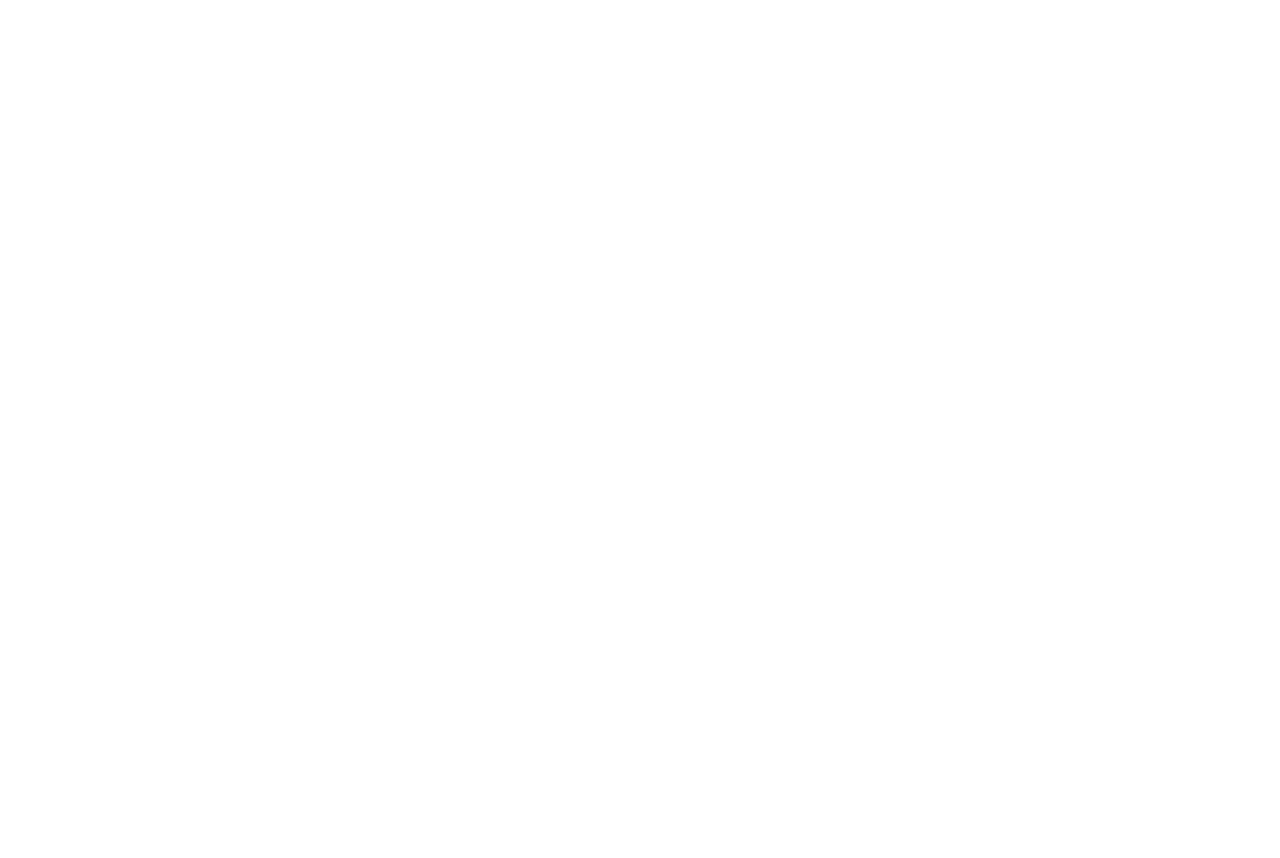
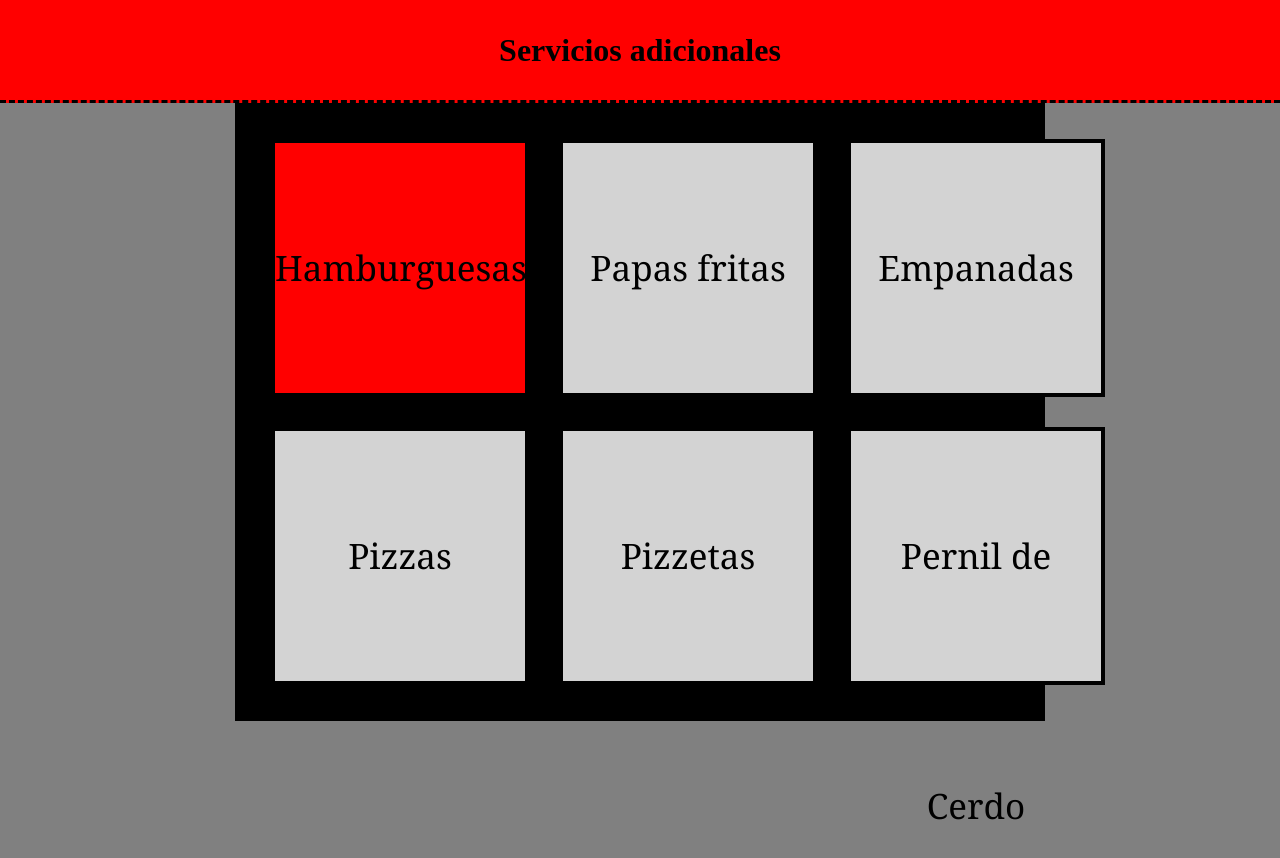
Before and after one commit to wefookes/Williamburger-GIT, a plain HTML site: page paginas/servicios.html in a window 1280 px wide. Before the commit the page ends 800 px from the top, so only its background shows below. Drawn offline with Linux system fonts and the light colour scheme.

Commit message:
nombre del comit

```diff
--- a/css/estilos.css
+++ b/css/estilos.css
@@ -223,3 +223,50 @@ h4{
     transform: scale(1);
 }
 }
+.grid-layout{
+    display: grid;
+    grid-template-columns: auto auto auto;
+    width: 60%;
+    margin: 0 auto;
+    background-color: black;
+    padding: 20px;
+    border: 1px solid black;
+
+}
+.cuadrado {
+    width: 250px;
+    height: 250px;
+    border: 4px solid black;
+    background-color: lightgray;
+    margin: 15px;
+    text-align: center;
+    line-height: 250px;
+    float: left;
+
+}
+
+.c10{
+    background-color: red;
+    font-family: Cambria, Cochin, Georgia, Times, 'Times New Roman', serif;
+    font-size: 35px;
+}
+.c11{
+    font-family: Cambria, Cochin, Georgia, Times, 'Times New Roman', serif;
+    font-size: 35px;
+}
+.c12{
+    font-family: Cambria, Cochin, Georgia, Times, 'Times New Roman', serif;
+    font-size: 35px;
+}
+.c13{
+    font-family: Cambria, Cochin, Georgia, Times, 'Times New Roman', serif;
+    font-size: 35px;
+}
+.c14{
+    font-family: Cambria, Cochin, Georgia, Times, 'Times New Roman', serif;
+    font-size: 35px;
+}
+.c15{
+    font-family: Cambria, Cochin, Georgia, Times, 'Times New Roman', serif;
+    font-size: 35px;
+}
--- a/paginas/servicios.html
+++ b/paginas/servicios.html
@@ -4,4 +4,29 @@
     <meta charset="UTF-8">
     <meta http-equiv="X-UA-Compatible" content="IE=edge">
     <meta name="viewport" content="width=device-width, initial-scale=1.0">
-    <title>servicios</title>
+    <link rel="stylesheet" type="text/css" href="../css/estilos.css"
+</head>
+<body>
+    <h1>Servicios adicionales</h1>
+
+    <div class="grid-layout">
+        <div class="cuadrado c10">
+            Hamburguesas
+        </div>
+        <div class="cuadrado c11">
+            Papas fritas
+        </div>
+        <div class="cuadrado c12">
+            Empanadas
+        </div>
+        <div class="cuadrado c13">
+            Pizzas
+        </div>
+        <div class="cuadrado c14">
+            Pizzetas
+        </div>
+        <div class="cuadrado c15">
+            Pernil de Cerdo
+    </div>
+
+</body>
```
Also changed, not shown: paginas/Promos.html (+1 -0 lines).
